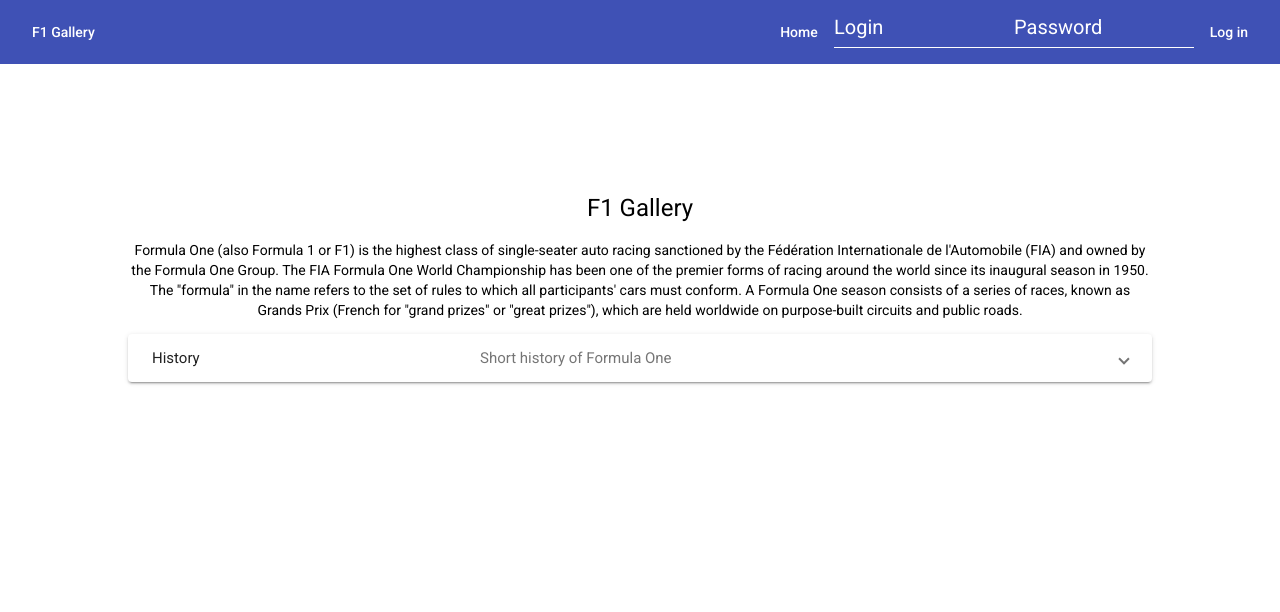
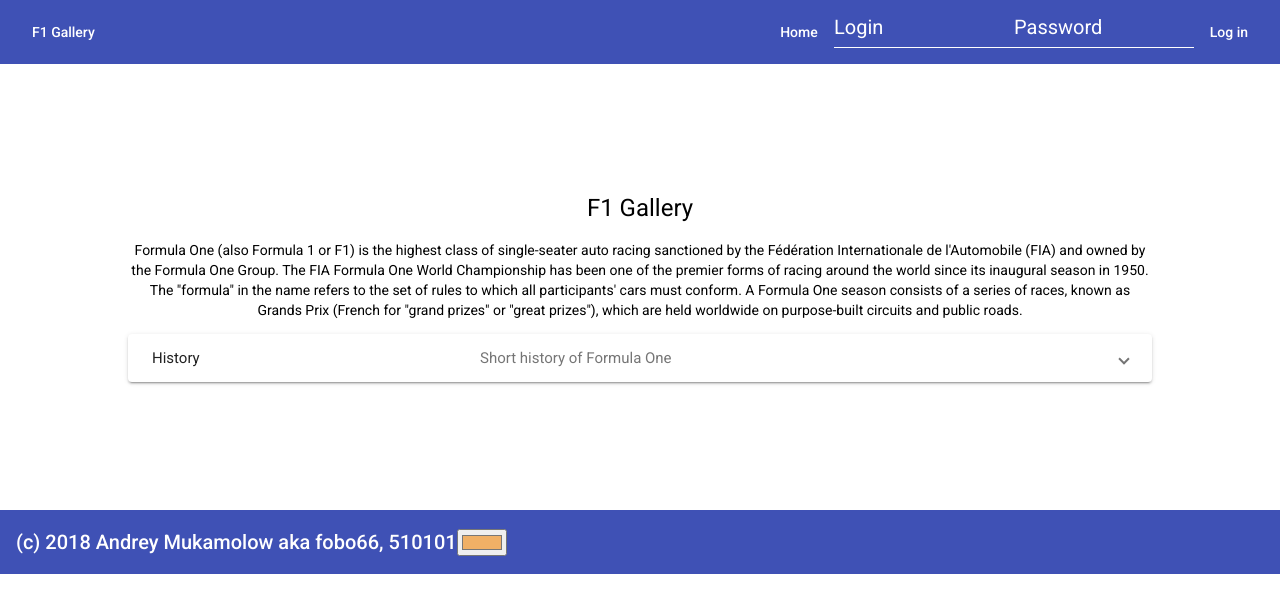
Before and after one commit to fobo66/EVTGallery, an Angular app: page / in a window 1280 px wide. Shown: the top 612 px of the page. Built offline with nearby package versions, Linux system fonts and the light colour scheme.

Commit message:
Footer with fav color selector

```diff
--- a/src/app/app.component.html
+++ b/src/app/app.component.html
@@ -18,4 +18,8 @@
   <div class="root">
     <router-outlet></router-outlet>
   </div>
+  <mat-toolbar color="primary">
+    <p>(c) 2018 Andrey Mukamolow aka fobo66, 510101</p>
+    <input type="color" name="fobosFavColor" id="foboColor" value="#f0b066">
+  </mat-toolbar>
 </div>
```
